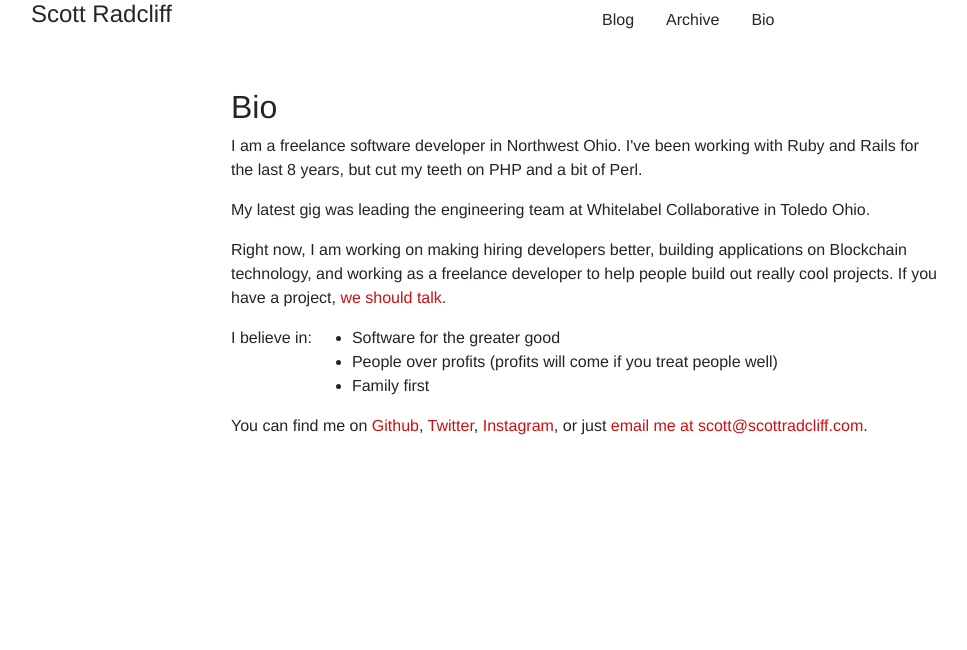
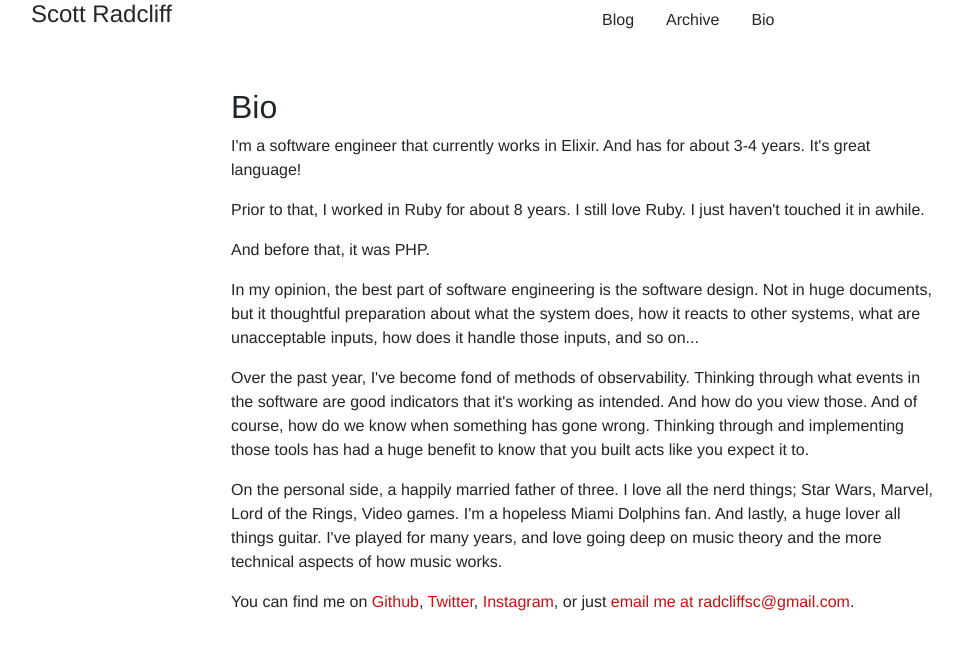
Before and after one commit to ScottRadcliff/scottradcliff.github.io, a Jekyll site: the page built from bio.html, in a window 1280 px wide. Shown: the top 650 px of the page, without its empty margins (54-1021 px from the left). Built offline with Jekyll 4.4.1, drawn with Linux system fonts in a browser that asks for light colours; comment, search, counter and statistics services are not loaded.

Commit message:
Update bio

```diff
--- a/bio.html
+++ b/bio.html
@@ -5,19 +5,18 @@ permalink: /bio/
 ---
 <div class="row col-8 offset-2">
   <h2>Bio</h2>
-  <p>I am a freelance software developer in Northwest Ohio. I've been working with Ruby and Rails for the last 8 years, but cut my teeth on PHP and a bit of Perl.</p>
 
-  <p>My latest gig was leading the engineering team at Whitelabel Collaborative in Toledo Ohio.</p>
+  <p>I'm a software engineer that currently works in Elixir. And has for about 3-4 years. It's great language!</p>
 
-  <p>Right now, I am working on making hiring developers better, building applications on Blockchain technology, and working as a freelance developer to help people build out really cool projects. If you have a project, <a href="mailto:scott@scottradcliff.com">we should talk</a>.</p>
+  <p>Prior to that, I worked in Ruby for about 8 years. I still love Ruby. I just haven't touched it in awhile.</p>
 
-  <p>I believe in:</p>
+  <p>And before that, it was PHP.</p>
 
-  <ul>
-    <li>Software for the greater good</li>
-    <li>People over profits (profits will come if you treat people well)</li>
-    <li>Family first</li>
-  </ul>
+  <p>In my opinion, the best part of software engineering is the software design. Not in huge documents, but it thoughtful preparation about what the system does, how it reacts to other systems, what are unacceptable inputs, how does it handle those inputs, and so on...</p>
 
-  <p>You can find me on <a href="https://github.com/scottradcliff">Github</a>, <a href="https://twitter.com/scottradcliff">Twitter</a>, <a href="https://instagram.com/scottradcliffagain">Instagram</a>, or just <a href="mailto:scott@scottradcliff.com">email me at scott@scottradcliff.com</a>.</p>
+  <p>Over the past year, I've become fond of methods of observability. Thinking through what events in the software are good indicators that it's working as intended. And how do you view those. And of course, how do we know when something has gone wrong. Thinking through and implementing those tools has had a huge benefit to know that you built acts like you expect it to.</p>
+
+  <p>On the personal side, a happily married father of three. I love all the nerd things; Star Wars, Marvel, Lord of the Rings, Video games. I'm a hopeless Miami Dolphins fan. And lastly, a huge lover all things guitar. I've played for many years, and love going deep on music theory and the more technical aspects of how music works.</p>
+
+  <p>You can find me on <a href="https://github.com/scottradcliff">Github</a>, <a href="https://twitter.com/scottradcliff">Twitter</a>, <a href="https://instagram.com/scottradcliffagain">Instagram</a>, or just <a href="mailto:scott@scottradcliff.com">email me at radcliffsc@gmail.com</a>.</p>
 </div>
```
